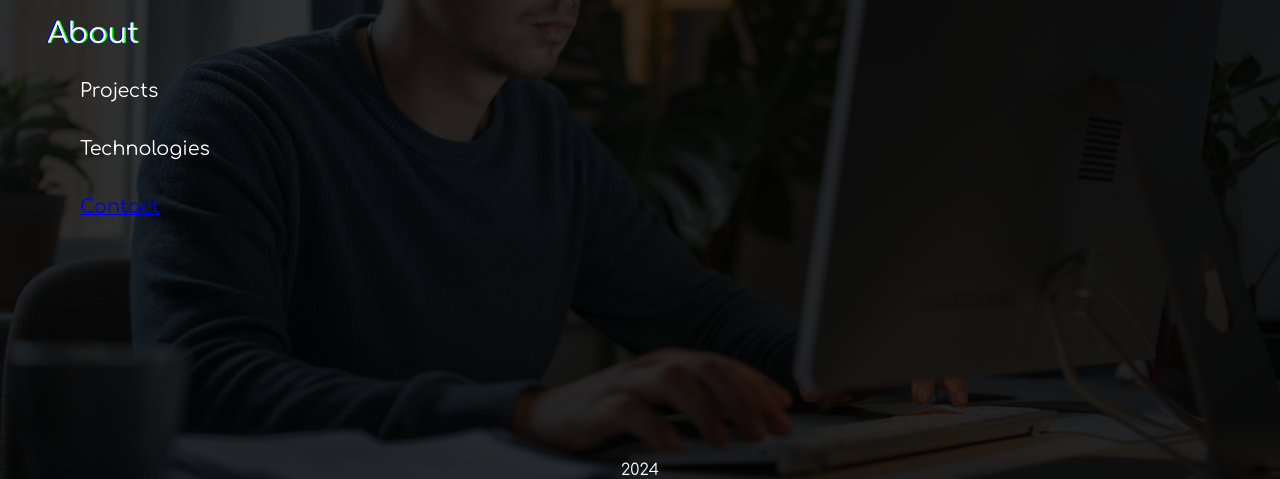
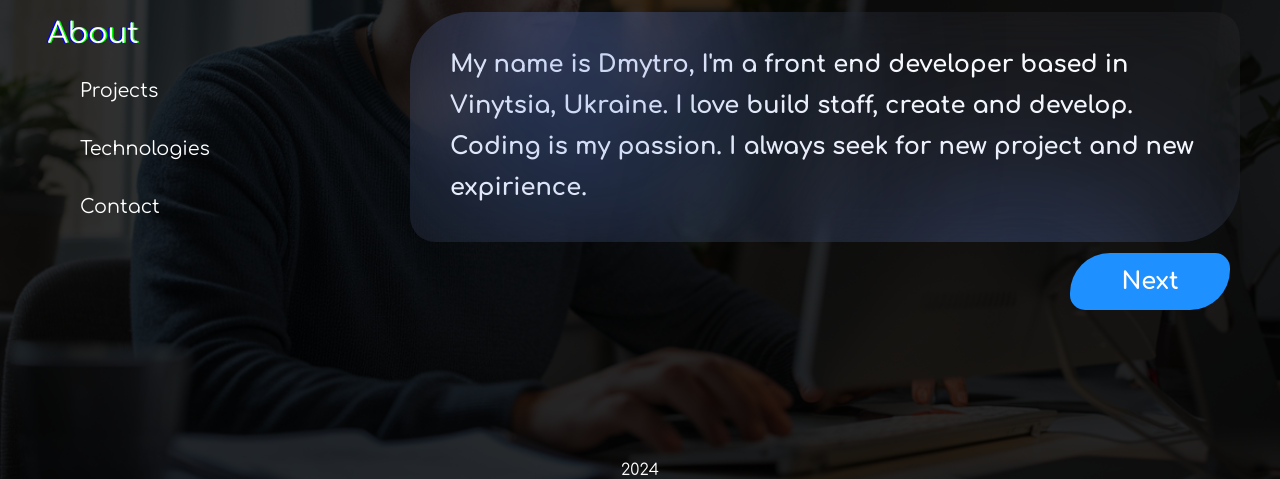
Before and after one commit to DimaWebFrontEnd/portfolio, a website built with webpack: page index.html in a window 1280 px wide. Shown: the part 321-800 px from the top of the page. Built offline with nearby package versions, Linux system fonts and the light colour scheme.

Commit message:
Steel Working on Nav

```diff
--- a/style/main/_home.scss
+++ b/style/main/_home.scss
@@ -3,7 +3,7 @@
    width: 100%;
    max-width: 1030px;
    /* width: fit-content; */
-   /* display: none; */
+   display: none;
    z-index: 3;
    @media screen and (max-width: 1400px) {
       max-width: 930px;
@@ -288,6 +288,6 @@
 }
 
 .home.active {
-   /* display: block; */
-   z-index: -3;
+   display: block;
+   /* z-index: -10; */
 }
--- a/style/main/_nav.scss
+++ b/style/main/_nav.scss
@@ -20,14 +20,18 @@ nav {
    ul {
       list-style-type: none;
       line-height: 3;
-      li {
+      li,
+      li a {
          /* line-height: 3; */
          /* padding: 10px; */
          font-size: 1.2rem;
          cursor: pointer;
          user-select: none;
+         color: white;
+         text-decoration: none;
       }
-      .ul__li.active {
+      .ul__li.active,
+      .ul__li a.active {
          transform: scale(1.5);
          animation: glitch 4s steps(100) infinite;
       }
```
Also changed, not shown: dist/main.css.
